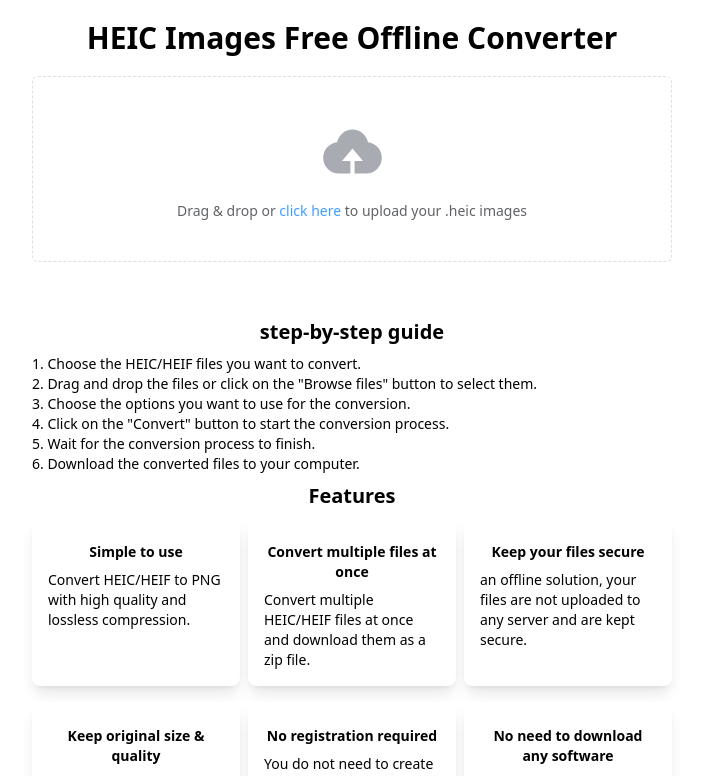
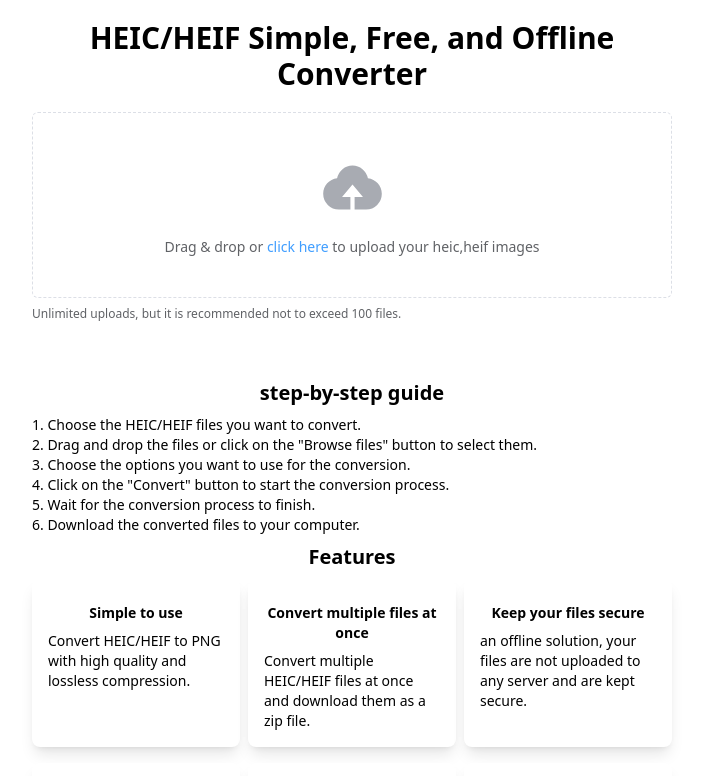
Before and after one commit to EvilIrving/HeicToJpeg, a Vue app: page / in a window 1280 px wide. Shown: the top 776 px of the page, without its empty margins (288-991 px from the left). Built offline with nearby package versions, Linux system fonts and the light colour scheme.

Commit message:
feat: seo优化

```diff
--- a/index.html
+++ b/index.html
@@ -5,11 +5,18 @@
   <meta charset="UTF-8">
   <link rel="icon" href="/favicon.ico">
   <meta name="viewport" content="width=device-width, initial-scale=1.0">
-  <title>Heic Converter Free and Easy</title>
+  <meta name="description" content="Convert HEIC/HEIF to PNG with high quality and lossless compression.">
+  <meta name="keywords" content="HEIC, HEIF, PNG, converter, conversion, online, secure">
+  <meta name="author" content="Cain Garcia">
+  <title>HEIC/HEIF to PNG/JPEG Converter - Simple, Free, and Offline</title>
+  <!--title-->
+  <!--description-->
+  <!--keywords-->
+  <!--preload-links-->
 </head>
 
 <body>
-  <div id="app"></div>
+  <div id="app"><!--app-html--></div>
   <script type="module" src="/src/main.js"></script>
   <!-- Google tag (gtag.js) -->
   <script async src="https://www.googletagmanager.com/gtag/js?id=G-H8B2S3ZDV2"></script>
--- a/package.json
+++ b/package.json
@@ -10,6 +10,7 @@
   },
   "dependencies": {
     "@element-plus/icons-vue": "^2.3.1",
+    "@unhead/vue": "^1.9.10",
     "element-plus": "^2.7.2",
     "file-saver": "^2.0.5",
     "heic2any": "^0.0.4",
--- a/src/main.js
+++ b/src/main.js
@@ -7,13 +7,16 @@ import App from './App.vue'
 import router from './router'
 import './assets/windIndex.css'
 import * as ElementPlusIconsVue from '@element-plus/icons-vue'
-
+// import { createHead } from '@unhead/vue'
+// Create a global head instance
+// const head = createHead()
 const app = createApp(App)
 
 // 全局注册ElementPlusIconsVue组件
 for (const [key, component] of Object.entries(ElementPlusIconsVue)) {
   app.component(key, component)
 }
+// app.use(head)
 app.use(createPinia())
 app.use(router)
 
--- a/src/views/heictopng/HeicToPngView.vue
+++ b/src/views/heictopng/HeicToPngView.vue
@@ -1,18 +1,19 @@
 <template>
     <div class="mx-auto w-1/2 mt-4">
-        <h1 class="text-3xl font-bold text-center my-5">HEIC Images Free Offline Converter</h1>
+        <h1 class="text-3xl font-bold text-center my-5">HEIC/HEIF Simple, Free, and Offline Converter</h1>
         <el-upload :show-file-list="false" v-model:file-list="imageList" action="#" :http-request="handleHttpUpload"
             :before-upload="beforeUpload" :on-exceed="handleExceed" :on-success="uploadSuccess"
             :on-progress="handleProgress" drag multiple :limit="limit" :accept="fileType.join(',')">
             <el-icon class="el-icon--upload"><upload-filled /></el-icon>
             <div class="el-upload__text">
-                Drag & drop or <em>click here</em> to upload your .heic images
+                Drag & drop or <em>click here</em> to upload your {{ fileType.join(',').replaceAll('image/', '') }}
+                images
             </div>
             <template #tip>
-                <!-- <div class="el-upload__tip">
-                    上传文件支持 {{ fileType.join(' / ').replace('image/', '') }} 格式，单个文件大小不超过 {{ fileSize }}MB，且文件数量不超过 {{
-            limit }} 个
-                </div> -->
+                <div class="el-upload__tip">
+                    Unlimited uploads, but it is recommended not to exceed {{
+            limit }} files.
+                </div>
             </template>
         </el-upload>
 
@@ -25,7 +26,7 @@
                 </el-table-column>
                 <el-table-column prop="convertedSize" label="ConvertedSize (MB)" align="center">
                     <template #default="{ row }">{{ row?.convertedSize ? ((row.convertedSize) / 1024 /
-            1024).toFixed(2) : 'converting' }}</template>
+            1024).toFixed(2) : '-' }}</template>
                 </el-table-column>
                 <el-table-column prop="progress" label="Progress">
                     <template #default="{ row }">
@@ -34,7 +35,7 @@
                 </el-table-column>
                 <el-table-column label="Actions">
                     <template #default="{ row }">
-                        <span v-show="!row.converted" class="px-1 cursor-pointer select-none">converting</span>
+                        <span v-show="!row.converted" class="px-1 cursor-pointer select-none">-</span>
                         <span v-show="row.converted" @click="downloadImage(row)"
                             class="px-1 cursor-pointer select-none text-green-500">download</span>
                         <!-- <span class="px-1 cursor-pointer select-none text-red-500">删除</span> -->
@@ -71,13 +72,12 @@
             <el-button plain v-show="isConvertedAll" @click="downloadImages">
                 Download All
             </el-button>
-            <el-button v-show="isConvertedAll" plain @click="showImageList = true">
+            <el-button plain v-show="isImageSelected" @click="refreshList">
+                Refresh List
+            </el-button>
+            <el-button v-show="isImageSelected" plain @click="showImageList = true">
                 Check List
             </el-button>
-            <!-- <el-button plain @click="removeExif">
-                移除
-            </el-button> -->
-
         </section>
 
         <el-image-viewer v-if="imgViewVisible" :url-list="viewImageUrls" @close="imgViewVisible = false" />
@@ -90,11 +90,22 @@ import heic2any from 'heic2any';
 import Description from './Description.vue';
 import JSZip from 'jszip';
 import { ref } from 'vue';
+// import { useSeoMeta } from '@unhead/vue'
+
+// useSeoMeta({
+//     title: 'Heic Converter Free and Easy',
+//     description: 'Convert HEIC/HEIF to PNG with high quality and lossless compression.',
+//     ogDescription: 'HEIC, HEIF, PNG, converter, conversion, online, secure',
+//     ogTitle: 'About',
+//     ogImage: 'https://example.com/image.png',
+//     twitterCard: 'summary_large_image',
+// })
+
 /** todo
  * 1. 图片预览下载删除功能
  * 2. 优化
  *  */
-const fileType = ["image/heic"]
+const fileType = ["image/heic", 'image/heif']
 // const fileType = ["jpeg", "png", "gif"]
 const fileSize = 10
 const limit = 100
@@ -105,15 +116,15 @@ const imageList = ref([]);
  * @param rawFile 选择的文件
  * */
 const beforeUpload = rawFile => {
-    const imgSize = rawFile.size / 1024 / 1024 < fileSize;
+    // const imgSize = rawFile.size / 1024 / 1024 < fileSize;
     const imgType = fileType.includes(rawFile.type);
     if (!imgType)
-        ElMessage.error(`just surpport ${fileType.join(',').replace('image/', '')} format！`)
-    if (!imgSize)
-        setTimeout(() => {
-            ElMessage.error(`file size should not exceed ${fileSize}MB！`)
-        }, 0);
-    return imgType && imgSize;
+        ElMessage.error(`just surpport ${fileType.join(',').replaceAll('image/', '')} format！`)
+    // if (!imgSize)
+    //     setTimeout(() => {
+    //         ElMessage.error(`file size should not exceed ${fileSize}MB！`)
+    //     }, 0);
+    return imgType;
 };
 
 /**
@@ -169,7 +180,7 @@ const previewImages = () => {
 
 
 // 图片转换逻辑
-const format = ref('image/png');
+const format = ref('image/jpeg');
 const quality = ref(0.8);
 // const gifInterval = ref(0.8);
 
@@ -219,7 +230,11 @@ const convertImages = () => {
     })
 };
 
-
+const refreshList = () => {
+    imageList.value = [];
+    isConvertedAll.value = false;
+    showImageList.value = false;
+}
 const downloadImages = () => {
     const zip = new JSZip();
     imageList.value.forEach((item) => {
--- a/vite.config.js
+++ b/vite.config.js
@@ -9,6 +9,9 @@ import IconsResolver from 'unplugin-icons/resolver'
 import AutoImport from 'unplugin-auto-import/vite'
 import Components from 'unplugin-vue-components/vite'
 import { ElementPlusResolver } from 'unplugin-vue-components/resolvers'
+// // 导入prerender-spa-plugin插件，并创建一个PuppeteerRenderer
+// const PrerenderSPAPlugin = require('prerender-spa-plugin')
+// const Renderer = PrerenderSPAPlugin.PuppeteerRenderer
 
 // https://vitejs.dev/config/
 export default defineConfig({
@@ -45,7 +48,6 @@ export default defineConfig({
         ElementPlusResolver(),
       ],
     }),
-
     Icons({
       autoInstall: true,
     }),
```
Also changed, not shown: 1 other file (tests, documents, lock files or other folders).
